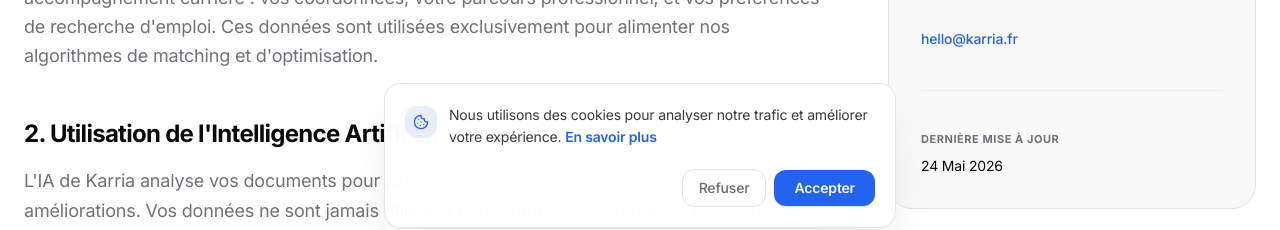
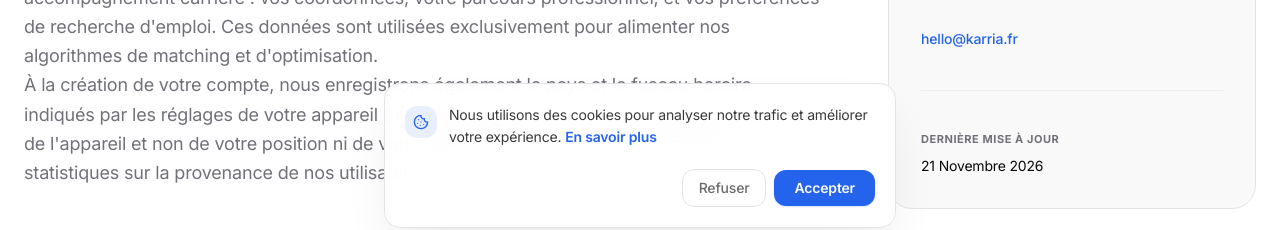
Before and after one commit to Youorus/karria-landing, a Next.js app: page /confidentialite in a window 1280 px wide. Shown: the part 556-786 px from the top of the page. Built offline with nearby package versions, Linux system fonts and the light colour scheme; no server answers.

Commit message:
docs(confidentialité): le pays et le fuseau lus dans les réglages de l'appareil à l'inscription
Karria enregistre depuis le 21 novembre 2026 la région et le fuseau du
téléphone à la création du compte, pour des statistiques de provenance :
la politique le dit, et sa date est mise à jour.

```diff
--- a/app/confidentialite/page.tsx
+++ b/app/confidentialite/page.tsx
@@ -33,6 +33,9 @@ export default function PrivacyPage() {
                   <h3 className="text-2xl font-bold text-foreground mb-4">1. Collecte des données</h3>
                   <p>
                     Nous collectons uniquement les informations nécessaires pour vous offrir le meilleur accompagnement carrière : vos coordonnées, votre parcours professionnel, et vos préférences de recherche d&apos;emploi. Ces données sont utilisées exclusivement pour alimenter nos algorithmes de matching et d&apos;optimisation.
+                  </p>
+                  <p>
+                    À la création de votre compte, nous enregistrons également le pays et le fuseau horaire indiqués par les réglages de votre appareil (réglage « Région »). Ce pays est déduit du réglage de l&apos;appareil et non de votre position ni de votre adresse IP ; il sert uniquement à établir des statistiques sur la provenance de nos utilisateurs et est supprimé avec votre compte.
                   </p>
                 </section>
 
@@ -83,7 +86,7 @@ export default function PrivacyPage() {
 
                 <div className="mt-10 pt-10 border-t border-border/50">
                   <p className="text-[11px] uppercase tracking-wider font-bold text-muted-foreground mb-2">Dernière mise à jour</p>
-                  <p className="text-sm">24 Mai 2026</p>
+                  <p className="text-sm">21 Novembre 2026</p>
                 </div>
               </div>
             </Reveal>
```
